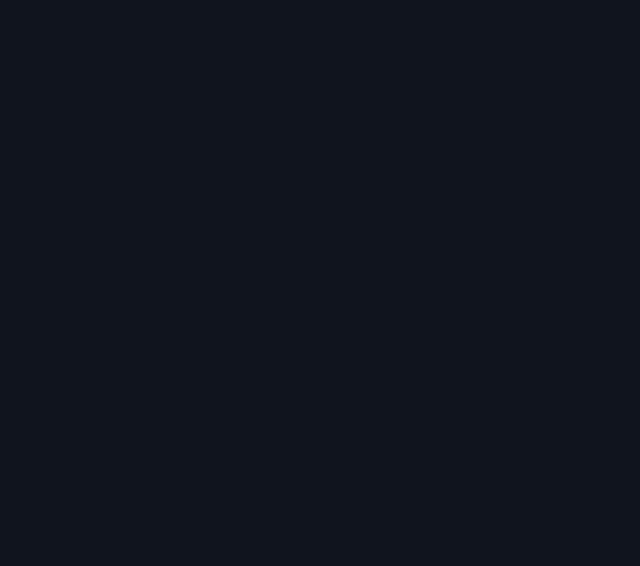
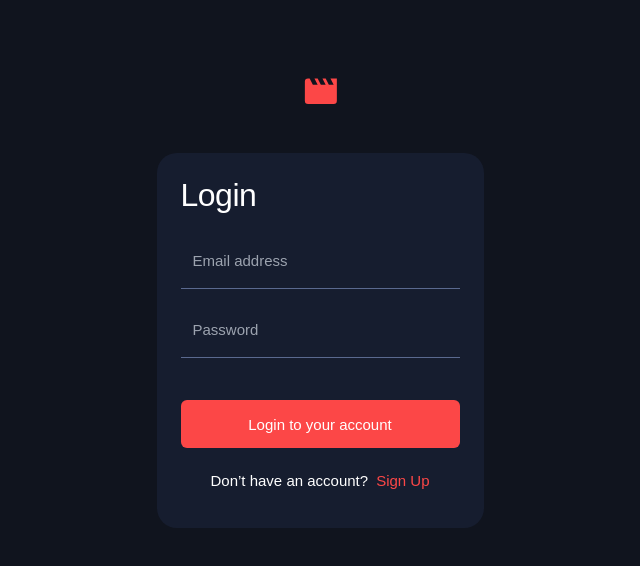
Before and after one commit to DachiNatenadze/EntertaimentWebApp, a React (Vite) app: page / in a window 1280 px wide. Shown: the top 566 px of the page, without its empty margins (320-960 px from the left). Built offline with nearby package versions, Linux system fonts and the light colour scheme.

Commit message:
added Login Page

```diff
--- a/package.json
+++ b/package.json
@@ -11,7 +11,8 @@
   },
   "dependencies": {
     "react": "^18.2.0",
-    "react-dom": "^18.2.0"
+    "react-dom": "^18.2.0",
+    "react-router-dom": "^6.23.1"
   },
   "devDependencies": {
     "@types/react": "^18.2.66",
--- a/src/App.tsx
+++ b/src/App.tsx
@@ -1,9 +1,11 @@
 import './App.css'
+import Layout from './Layout'
 
 function App() {
 
   return (
     <>
+    <Layout/>
     </>
   )
 }
--- /dev/null
+++ b/src/Layout.tsx
@@ -0,0 +1,19 @@
+import { createContext } from "react";
+import LoginPage from "./Pages/Login";
+import Signup from "./Pages/Sign Up";
+import { BrowserRouter, Route, Routes } from "react-router-dom";
+
+export const MyContext = createContext(undefined);
+
+export default function Layout() {
+  return (
+    <BrowserRouter>
+      <MyContext.Provider value={undefined}>
+        <Routes>
+          <Route path="/" element={<LoginPage />} />
+          <Route path="/Signup" element={<Signup />} />
+        </Routes>
+      </MyContext.Provider>
+    </BrowserRouter>
+  );
+}
--- /dev/null
+++ b/src/Pages/Login.tsx
@@ -0,0 +1,49 @@
+import MovieLogo from "../assets/logo.svg";
+
+export default function Login() {
+  return (
+    <>
+      <main className="w-full flex flex-col items-center justify-center">
+        <section className="flex flex-col items-center justify-center">
+          <img className="mt-[78px] mb-[48px]" src={MovieLogo} alt="" />
+          <div className="Form flex justify-center items-center">
+            <div className="loginDiv px-6 py-6 w-[327px]  flex-shrink-0 rounded-[20px] bg-[#161D2F] flex flex-col">
+              <h2 className="text-[#FFF] text-[32px] not-italic font-normal leading-[normal] tracking-[-0.5px] mb-[20px]">
+                Login
+              </h2>
+              <form className="flex flex-col gap-3">
+                <label htmlFor="Email">
+                  <input
+                    className="w-[279px] h-[37px] border-b border-[#5A698F] bg-[#161D2F] text-placeholder relative top-[-2px] py-7 px-3 focus:outline-none focus:ring-2 focus:ring-blue-500"
+                    type="text"
+                    placeholder="Email address"
+                  />
+                </label>
+                <label htmlFor="Password">
+                  <input
+                    className="mb-[40px] w-[279px] h-[37px] border-b border-[#5A698F] bg-[#161D2F] text-placeholder relative top-[-2px] py-7 px-3 focus:outline-none focus:ring-2 focus:ring-blue-500"
+                    type="text"
+                    placeholder="Password"
+                  />
+                </label>
+              </form>
+              <button className="w-[279px] h-[48px] flex-shrink-0 rounded-[6px] bg-[#FC4747] mb-[24px]">
+                <h2 className="text-[#FFF] text-center text-[15px] font-normal leading-[normal]">
+                  Login to your account
+                </h2>
+              </button>
+              <div className="flex flex-row justify-center items-center gap-2 mb-[15px]">
+                <h2 className="text-[#FFF] text-center text-[15px] font-normal leading-[normal]">
+                  Don’t have an account?{" "}
+                </h2>
+                <span className="text-[#FC4747] text-center text-[15px] font-normal leading-[normal]">
+                  Sign Up
+                </span>
+              </div>
+            </div>
+          </div>
+        </section>
+      </main>
+    </>
+  );
+}
--- a/src/index.css
+++ b/src/index.css
@@ -1,12 +1,15 @@
 @tailwind base;
 @tailwind components;
 @tailwind utilities;
+@import url("https://fonts.googleapis.com/css2?family=Outfit:wght@100..900&display=swap");
 * {
   padding: 0;
   margin: 0;
   box-sizing: border-box;
+  font-family: "Outfit", sans-serif;
 }
 
 body {
+  font-family: "Outfit", sans-serif;
   background-color: #10141e;
 }
--- a/tailwind.config.js
+++ b/tailwind.config.js
@@ -2,7 +2,14 @@
 export default {
   content: ["./index.html", "./src/**/*.{js,ts,jsx,tsx}"],
   theme: {
-    extend: {},
+    extend: {
+      fontFamily: {
+        outfit: ["Outfit", "sans-serif"],
+      },
+      fontSize: {
+        placeholder: "15px", // Adds a custom font size for placeholder text
+      },
+    },
   },
   plugins: [],
 };
```
Also changed, not shown: src/Pages/Sign Up.tsx (added), 1 other file (tests, documents, lock files or other folders).
